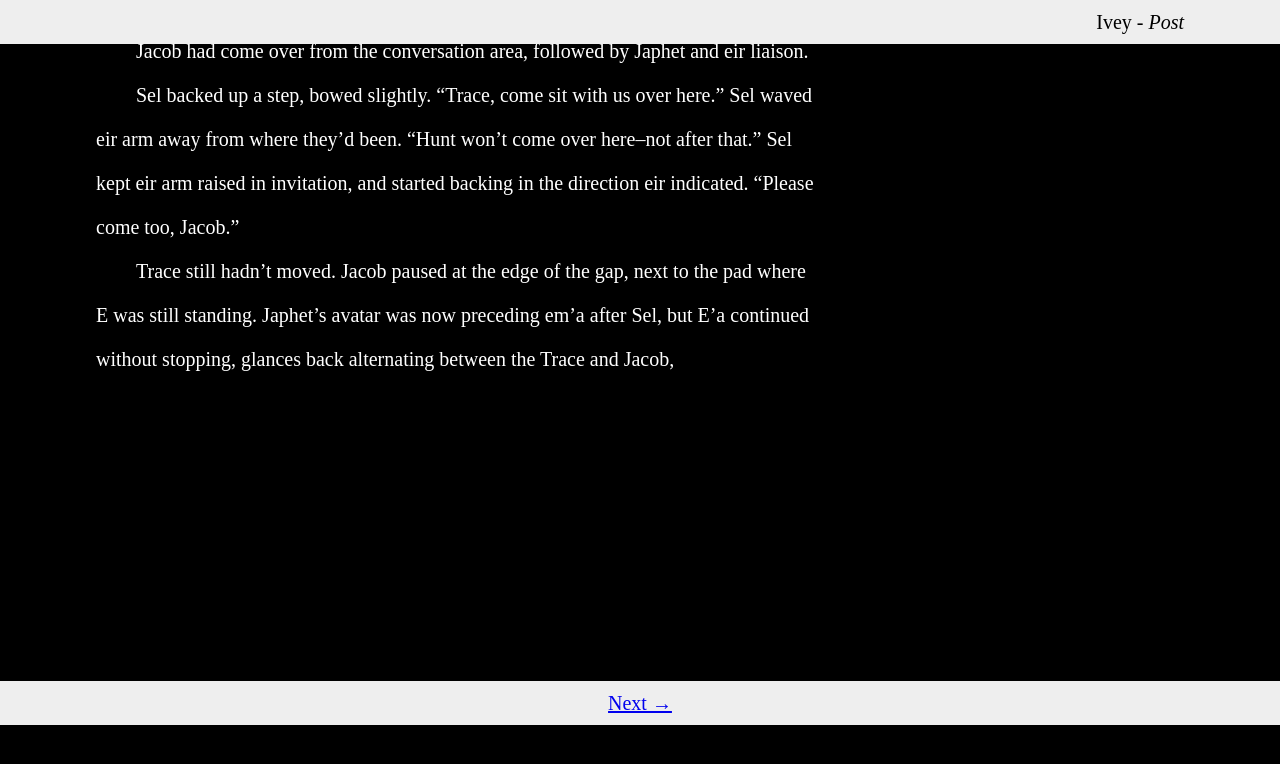
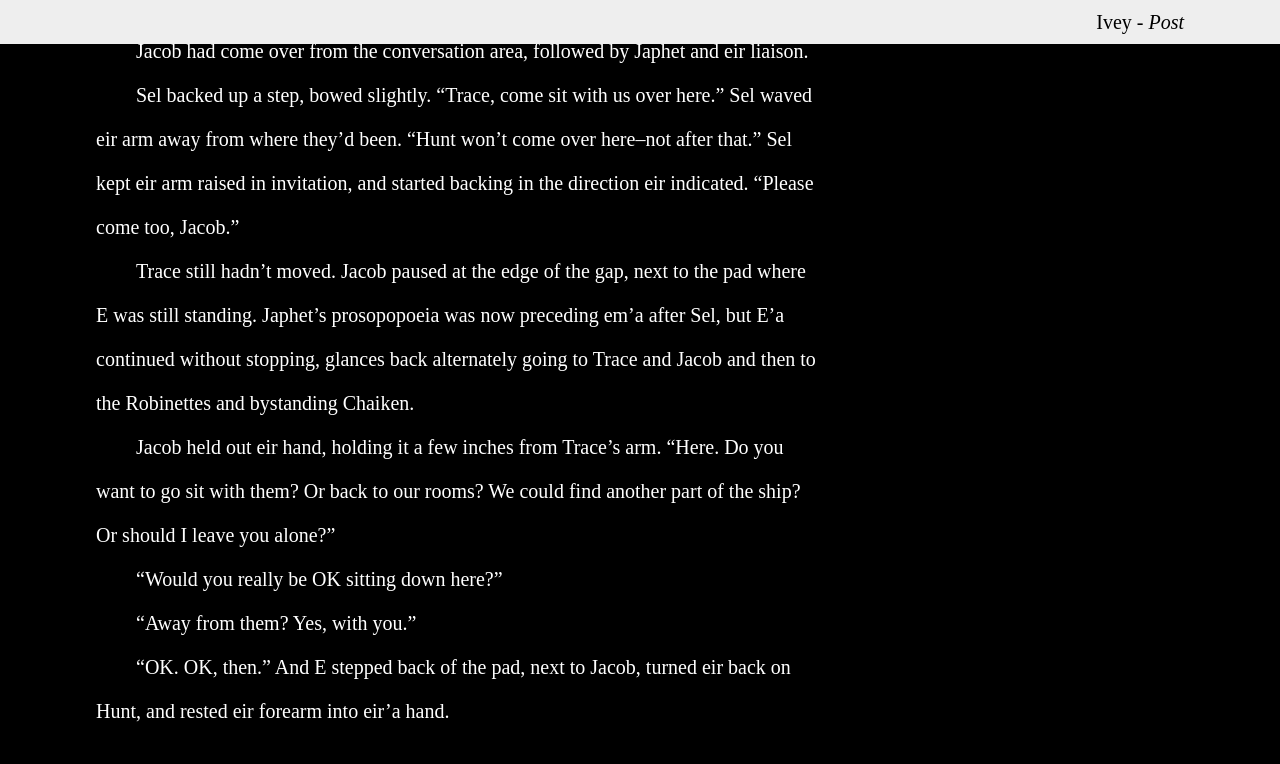
Before and after one commit to gleneivey/post-novel, a Jekyll site: the page built from docs/10.md, in a window 1280 px wide and 900 px high, scrolled down 18690 px. Shown: the top 764 px of the window. Built offline with Jekyll 4.4.1, drawn with Linux system fonts in a browser that asks for light colours; our own code applies the rules of GitHub Pages for plain Markdown files; before the commit the page ends 19415 px from its top, so only the background shows below that; some of the changed text lies outside the part shown.

Commit message:
first post-NaNo addition; 27,543 workds, Chapter 7 done.

```diff
--- a/docs/10.md
+++ b/docs/10.md
@@ -587,11 +587,12 @@ from Hunt's "liaison" just as E'a started to make out the words
 cultures while you are with us.  All humans are equal here, and you
 may _not_ kill another."
 
-Hunt slashed eir left arm through the glittering black avatar in front
-of him, which didn't stop it from continuing to hang directly in front
-of em.  E wasn't moving quickly, but was still coming toward Trace.
-E'a retreated again, backing around the gap in the floor, and then
-stepping onto a lift pad while facing em.
+Hunt slashed eir left arm through the glittering black
+prosopopoeia[[#]] in front of him, which didn't stop it from
+continuing to hang directly in front of em.  E wasn't moving quickly,
+but was still coming toward Trace.  E'a retreated again, backing
+around the gap in the floor, and then stepping onto a lift pad while
+facing em.
 
 "Hunt.  You will not go home except by our leave.  And all of your
 maintenance while you are with us is at our pleasure.  Do not do
@@ -648,6 +649,18 @@ invitation, and started backing in the direction eir indicated.
 "Please come too, Jacob."
 
 Trace still hadn't moved.  Jacob paused at the edge of the gap, next
-to the pad where E was still standing.  Japhet's avatar was now
+to the pad where E was still standing.  Japhet's prosopopoeia was now
 preceding em'a after Sel, but E'a continued without stopping, glances
-back alternating between the Trace and Jacob,
+back alternately going to Trace and Jacob and then to the Robinettes
+and bystanding Chaiken.
+
+Jacob held out eir hand, holding it a few inches from Trace's arm.
+"Here.  Do you want to go sit with them?  Or back to our rooms?  We
+could find another part of the ship?  Or should I leave you alone?"
+
+"Would you really be OK sitting down here?"
+
+"Away from them?  Yes, with you."
+
+"OK.  OK, then."  And E stepped back of the pad, next to Jacob, turned
+eir back on Hunt, and rested eir forearm into eir'a hand.
--- a/docs/assets/js/footnotes.js
+++ b/docs/assets/js/footnotes.js
@@ -14,5 +14,6 @@ function punctToNum(punctString) {
 
 var footnoteContent = {
   "!": "A \"nibling\" is the child of a person's sibling.",
-  "@": "Mas is the second-youngest of eir four children, introduced in one of the middle chapters of Part 1 that isn't written yet."
+  "@": "Mas is the second-youngest of eir four children, introduced in one of the middle chapters of Part 1 that isn't written yet.",
+  "#": "\"prosopopoeia\": noun; personification, as of inanimate things; a figure of speech in which an imaginary, absent, or deceased person is represented as speaking or acting."
 };
```
Also changed, not shown: docs/11.md (+4 -0 lines).
